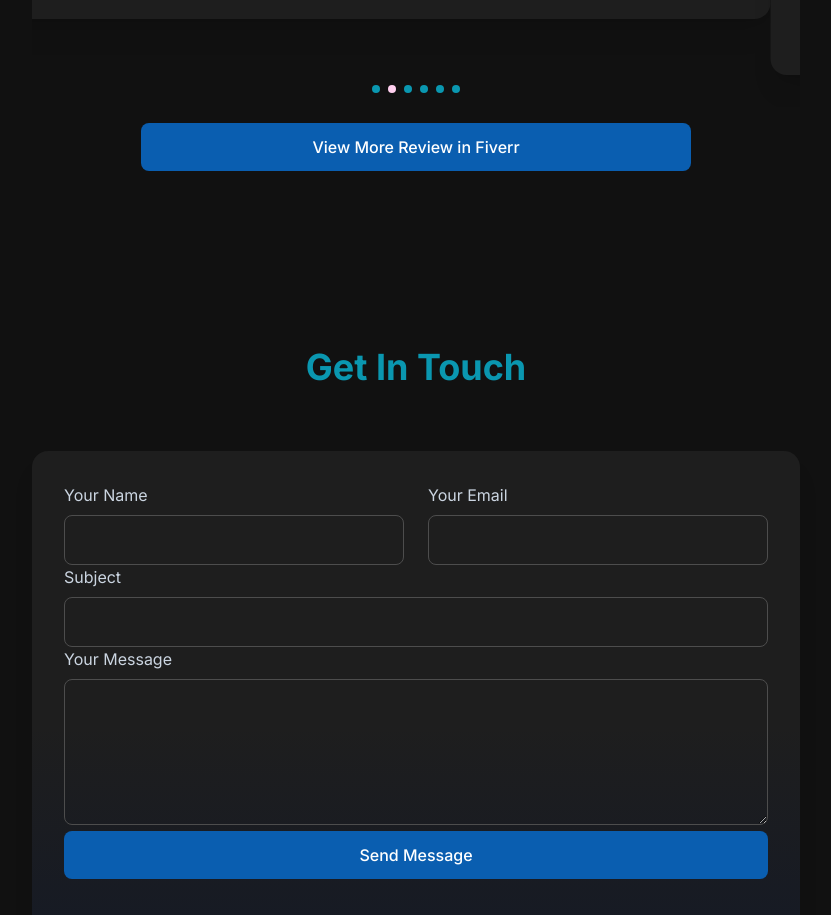
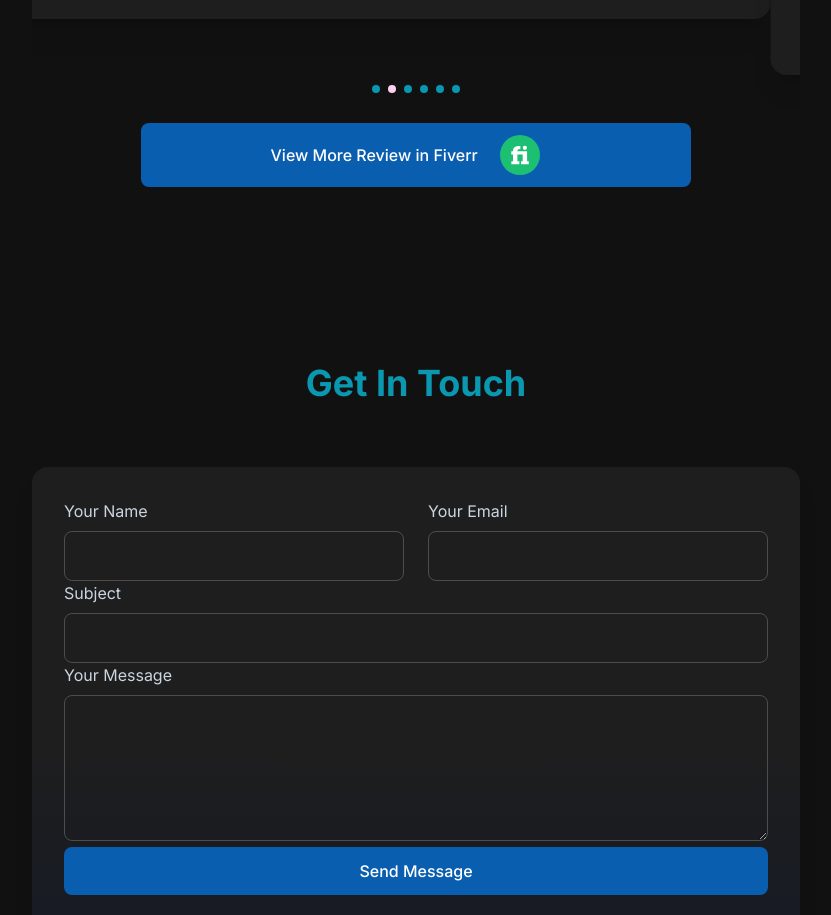
Before and after one commit to bishal-kcalb/portfolio, a Nuxt app: page / in a window 1280 px wide. Shown: the part 5780-6695 px from the top of the page, without its empty margins (224-1055 px from the left). Built offline with nearby package versions, Linux system fonts and the light colour scheme.

Commit message:
fiverr profile updated

```diff
--- a/components/Review.vue
+++ b/components/Review.vue
@@ -39,11 +39,12 @@
         </SwiperSlide>
       </Swiper>
     </div>
-    <a href="" class="flex items-center justify-center">
+    <a href="https://www.fiverr.com/s/yvLREQ6" class="flex items-center justify-center">
       <button
-          class="w-[100%] m-4 md:w-[80%] xl:w-[43%] px-6 py-3 bg-[#0A5EB0] rounded-lg font-medium hover:shadow-lg hover:shadow-cyan-500/20 transition"
+          class="flex justify-center items-center w-[100%] m-4 md:w-[80%] xl:w-[43%] px-6 py-3 bg-[#0A5EB0] rounded-lg font-medium hover:shadow-lg hover:shadow-cyan-500/20 transition"
         >
           View More Review in Fiverr
+          <img data-aos="zoom-out-up" src="../assets/images/fiverr-icon.svg" alt="Profile Image" class="basis-1/6 h-[40px] w-[40px] object-contain rounded-full" />
         </button>
     </a>
     </section>
```
Also changed, not shown: assets/images/fiverr-icon.svg (added).
